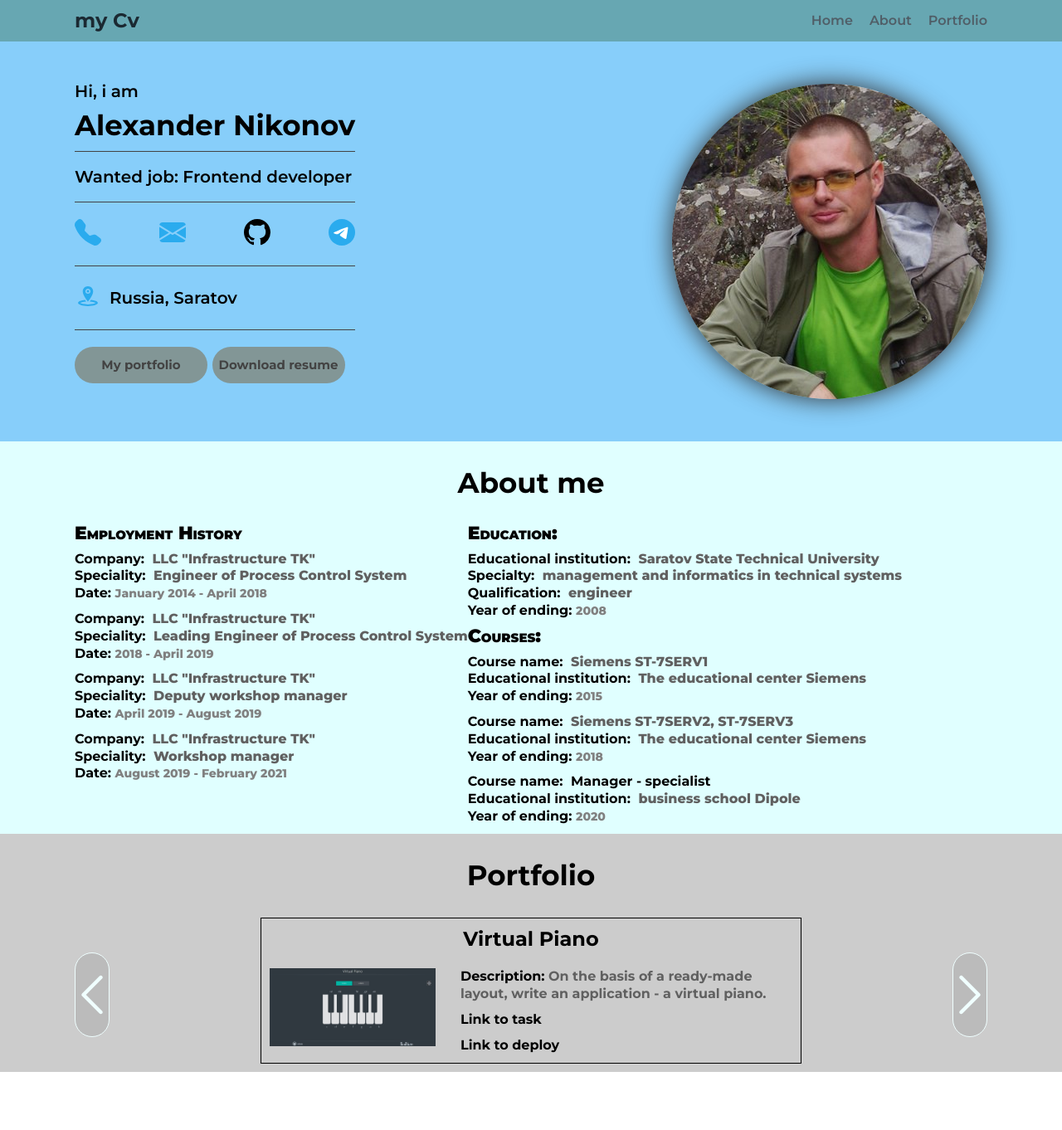
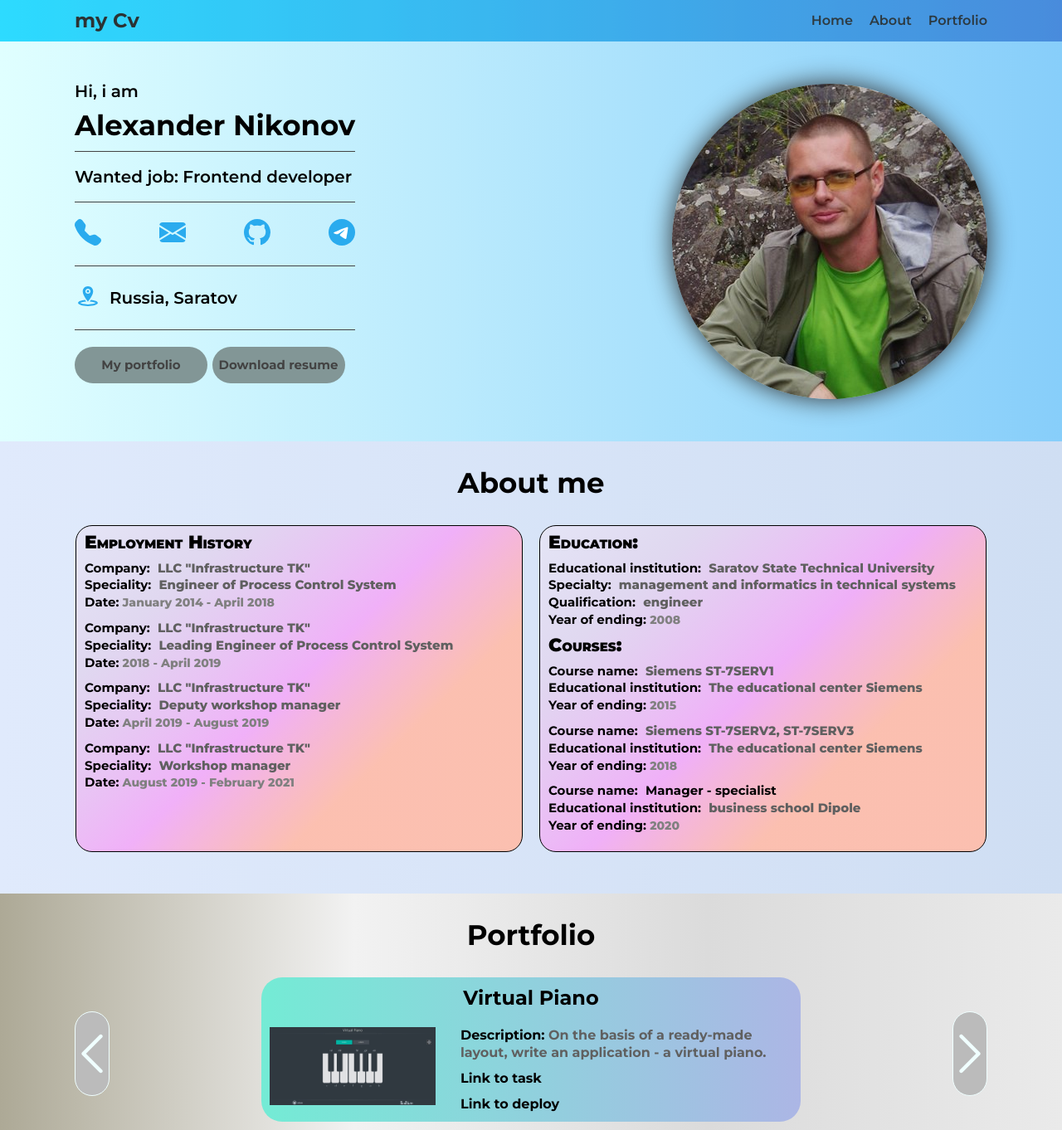
Before and after one commit to NikonovAO/NikonovAO-CV, a plain HTML site: page index.html in a window 1280 px wide. Shown: the whole page at 83% size. Before the commit the page ends 1292 px from the top, so only its background shows below. Drawn offline with Linux system fonts and the light colour scheme.

Commit message:
fix: изменена цветовая схема

```diff
--- a/css/main.css
+++ b/css/main.css
@@ -15,14 +15,15 @@ body {
     top: 0;
     left: 0;
     width: 100%;
-    z-index: 10;
+    z-index: 1000;
     opacity: 0.8;
-    background-color: antiquewhite;
-    background-color: cadetblue;
+    /*background-color: antiquewhite;
+    background-color: cadetblue;*/
+    background: linear-gradient(to right, rgb(0, 210, 255), rgb(58, 123, 213));
 }
 
 .header__wrapper {
-    background-color: cadetblue;
+    /*background-color: cadetblue;*/
     min-height: 50px;
     display: flex;
     align-items: center;
@@ -47,7 +48,7 @@ body {
 }
 
 .menu__link {
-    color: #434343;
+    color: #131313;
     font-weight: 600;
     line-height: 171%;
     position: relative;
@@ -73,14 +74,14 @@ body {
 /*----------Main----------*/
 
 main {
-    background-color: lightcyan;
-    background-color: lightskyblue;
+    /*background-color: lightskyblue;*/
+    background: linear-gradient(to right, lightcyan, lightskyblue);
 }
 
 .main__wrapper {
     padding-top: 100px;
     padding-bottom: 50px;
-    background-color: lightskyblue;
+    /*background-color: lightskyblue;*/
     display: flex;
     align-items: center;
     justify-content: space-between;
@@ -157,7 +158,7 @@ main {
 }
 
 .button:hover {
-    background-color: chocolate;
+    background-color: lightgoldenrodyellow;;
     transition: 0.3s;
 }
 
@@ -190,15 +191,19 @@ main {
 /*----------About----------*/
 
 .about {
-    background-color: lightskyblue;
-    background-color: lightcyan;
+    /*background-color: lightcyan;*/
+    background: linear-gradient(to right, rgb(224, 234, 252), rgb(207, 222, 243));
 }
 
 .about__wrapper {
-    background-color: lightcyan;
+   /* background-color: lightcyan;*/
     font-weight: 700;
     display: flex;
     flex-wrap: wrap;
+    justify-content: center;
+    gap: 20px;
+    font-size: 15px;
+    padding-bottom: 50px;
 }
 
 .about__title {
@@ -206,12 +211,29 @@ main {
     font-weight: 700;
     font-size: 34px;
     text-align: center;
-    padding: 40px;
+    padding: 40px 5px 20px;
 }
 
-.about__work {}
+.about__work {
+    width: 47%;
+    border: 1px solid black;
+    border-radius: 20px;
+    padding: 10px;
+    background: linear-gradient(
+    316deg, rgba(254, 189, 171, 0.74) 30%, rgba(243, 169, 248, 0.66) 51%, #E0D8F0 80%, #EAF7FE 128%, #EAF7FE 150%), linear-gradient(
+    316deg, rgba(254, 189, 171, 0.74) 30%, rgba(243, 169, 248, 0.66) 51%, #E0D8F0 80%, #EAF7FE 128%, #EAF7FE 150%);
 
-.work {}
+}
+
+.about__education {
+    width: 47%;
+    border: 1px solid black;
+    border-radius: 20px;
+    padding: 10px;
+    background: linear-gradient(
+    316deg, rgba(254, 189, 171, 0.74) 30%, rgba(243, 169, 248, 0.66) 51%, #E0D8F0 80%, #EAF7FE 128%, #EAF7FE 150%), linear-gradient(
+    316deg, rgba(254, 189, 171, 0.74) 30%, rgba(243, 169, 248, 0.66) 51%, #E0D8F0 80%, #EAF7FE 128%, #EAF7FE 150%);
+}
 
 .work__title, .education__title, .courses__title {
     font-variant-caps: petite-caps;
@@ -219,8 +241,6 @@ main {
     font-size: 22px;
     padding-bottom: 10px;
 }
-
-.work__list {}
 
 .work__item, .education__item, .courses__item {
     padding-bottom: 10px;
@@ -241,11 +261,11 @@ main {
 /*----------Portfolio----------*/
 
 .portfolio {
-    background-color:#ccc;
+    /*background-color:#ccc;*/
+    background: linear-gradient(to right, rgb(173, 169, 150), rgb(242, 242, 242), rgb(219, 219, 219), rgb(234, 234, 234));
 }
 
 .portfolio__wrapper {
-    background-color:#ccc;
     font-weight: 700;
     display: flex;
     flex-wrap: wrap;
@@ -265,7 +285,8 @@ main {
     z-index: 10;
 }
 .card {
-    border: 1px solid black;
+    border-radius: 25px;
+    background: linear-gradient(to right, rgb(116, 235, 213), rgb(172, 182, 229));
 }
 
 .card__title {
--- a/index.html
+++ b/index.html
@@ -64,7 +64,7 @@
                         <li class="soc-menu__item">
                             <a class="soc-menu__link" href="https://github.com/NikonovAO">
                                 <svg class="icons" width="32" height="32" aria-hidden="true" viewBox="0 0 16 16"
-                                    version="1.1" data-view-component="true">
+                                    version="1.1" data-view-component="true" fill="#2AABEE">
                                     <title>https://github.com/NikonovAO</title>
                                     <path fill-rule="evenodd"
                                         d="M8 0C3.58 0 0 3.58 0 8c0 3.54 2.29 6.53 5.47 7.59.4.07.55-.17.55-.38 0-.19-.01-.82-.01-1.49-2.01.37-2.53-.49-2.69-.94-.09-.23-.48-.94-.82-1.13-.28-.15-.68-.52-.01-.53.63-.01 1.08.58 1.23.82.72 1.21 1.87.87 2.33.66.07-.52.28-.87.51-1.07-1.78-.2-3.64-.89-3.64-3.95 0-.87.31-1.59.82-2.15-.08-.2-.36-1.02.08-2.12 0 0 .67-.21 2.2.82.64-.18 1.32-.27 2-.27.68 0 1.36.09 2 .27 1.53-1.04 2.2-.82 2.2-.82.44 1.1.16 1.92.08 2.12.51.56.82 1.27.82 2.15 0 3.07-1.87 3.75-3.65 3.95.29.25.54.73.54 1.48 0 1.07-.01 1.93-.01 2.2 0 .21.15.46.55.38A8.013 8.013 0 0016 8c0-4.42-3.58-8-8-8z">
```
